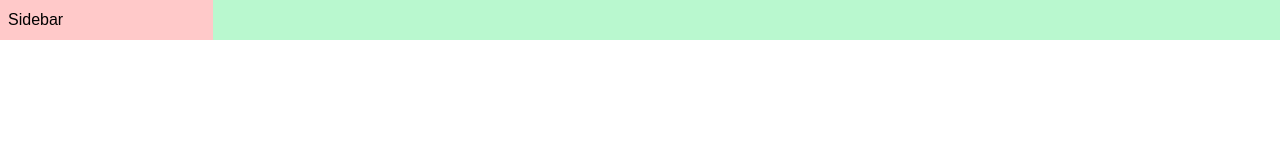
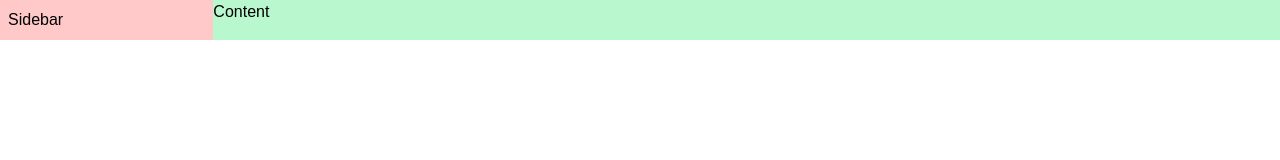
Before and after one commit to Renik07/LookFrame, a Next.js app: page / in a window 1280 px wide. Shown: the top 160 px of the page. Built offline with nearby package versions, Linux system fonts and the light colour scheme.

Commit message:
refactor

```diff
--- a/src/app/page.tsx
+++ b/src/app/page.tsx
@@ -1,6 +1,6 @@
 // page.tsx
-import Sidebar from "./components/Sidebar";
-import Main from "./components/Main";
+import Sidebar from "../components/Sidebar";
+import Main from "../components/Main";
 
 export default function Home() {
 	return (
--- a/src/app/components/Main.tsx
+++ b/src/components/Main.tsx
@@ -2,6 +2,6 @@ import React from 'react'
 
 export default function Main() {
 	return (
-		<div className='bg-green-200 text-black flex-5/6'></div>
+		<div className='bg-green-200 text-black flex-5/6'>Content</div>
 	)
 }
```
Also changed, not shown: src/components/Sidebar.tsx (renamed from src/app/components/Sidebar.tsx).
